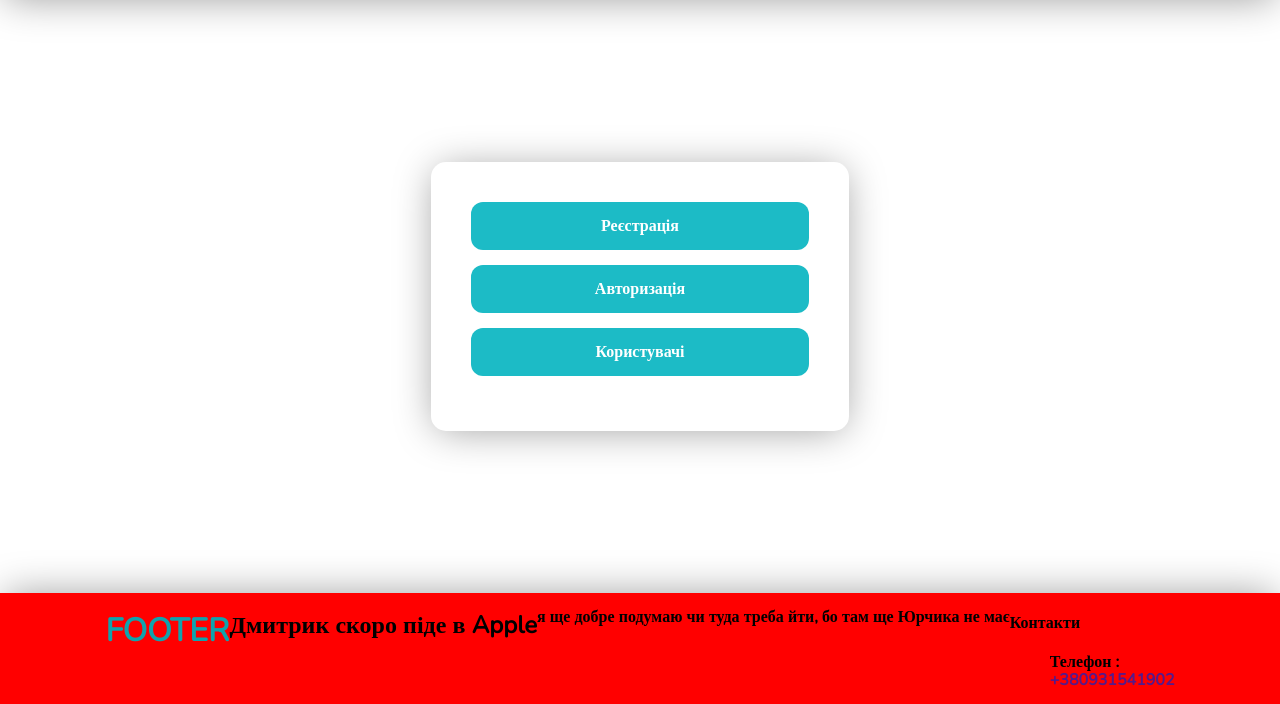
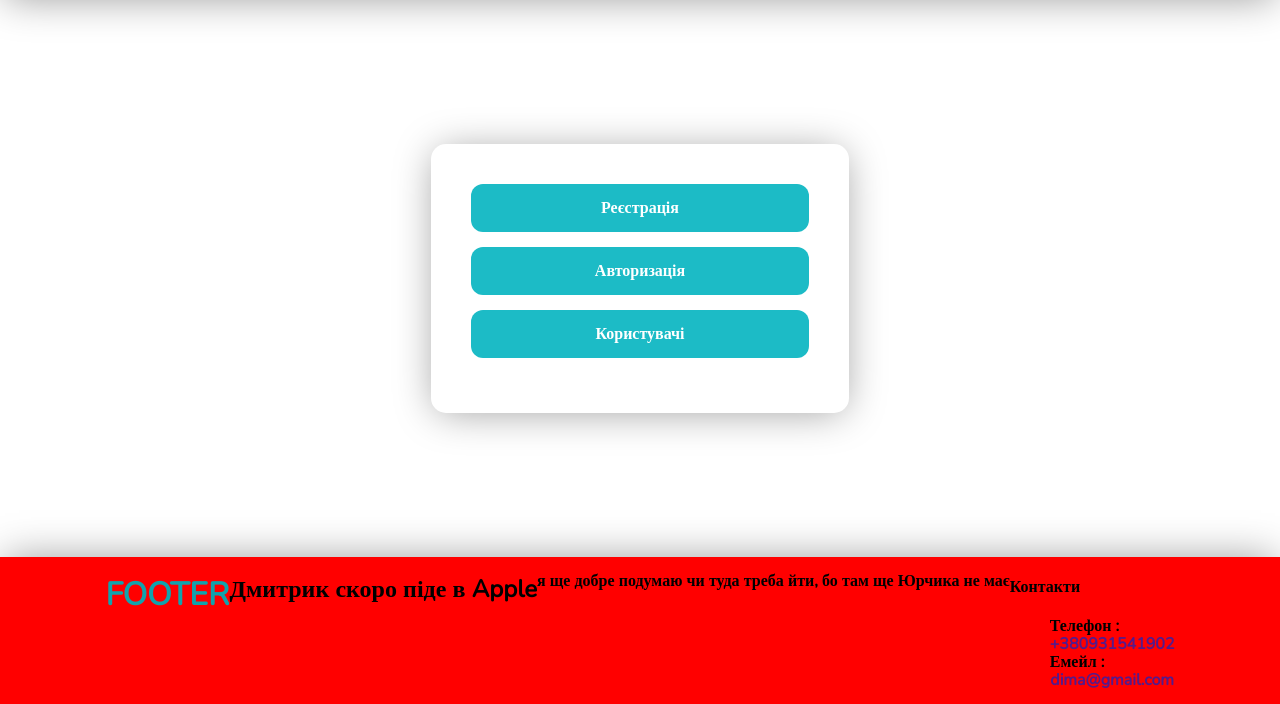
Before and after one commit to Morykvas/git, a PHP site: page /project-shop/index.php in a window 1280 px wide. Shown: the part 96-800 px from the top of the page. Run offline with PHP 8.4, Linux system fonts and the light colour scheme; some libraries are stand-ins or nearby versions.

Commit message:
додається ще емейл

```diff
--- a/footer.php
+++ b/footer.php
@@ -10,6 +10,7 @@
                             <h4>Контакти</h4>
                             <ul>
                                 <li><span>Телефон : </span><a href="">+380931541902</a></li>
+                                <li><span>Емейл   : </span><a href="">dima@gmail.com</a></li>
                             </ul>
                         </div>
                     </div>
```
